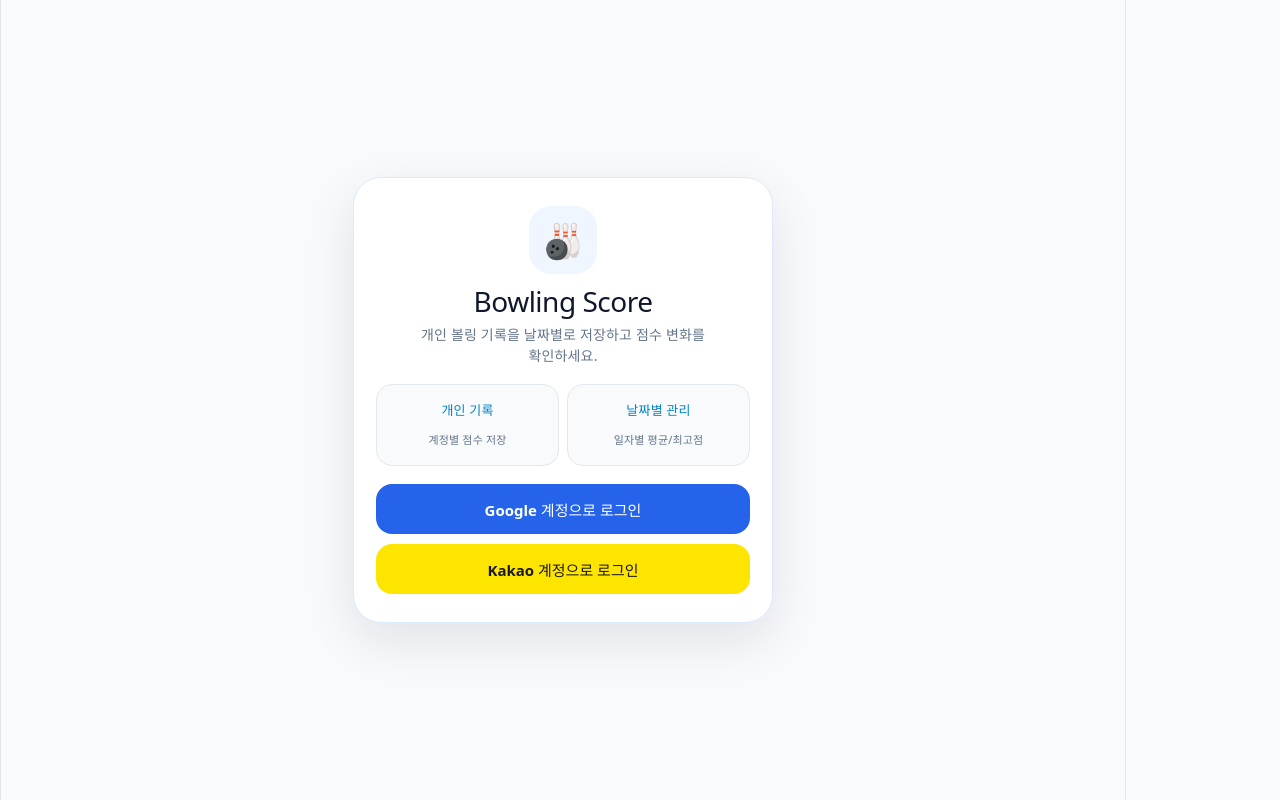
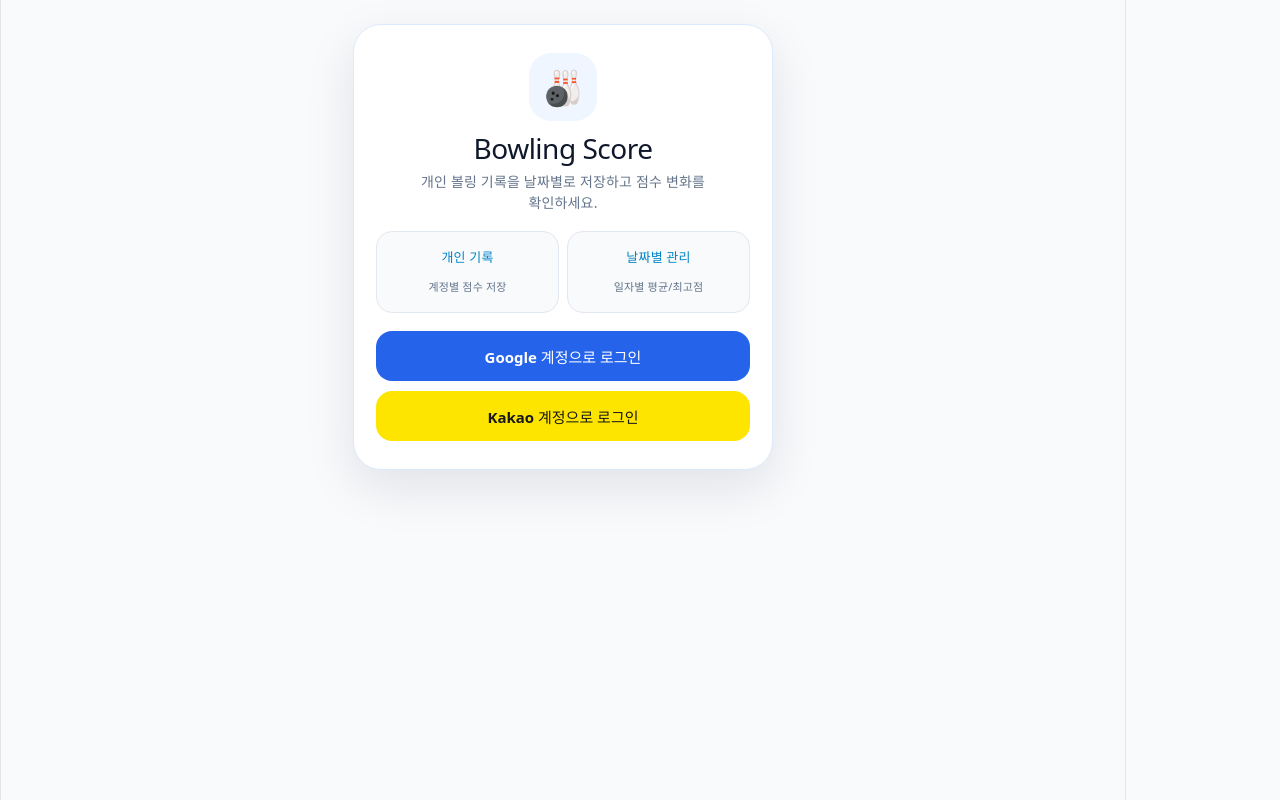
Before and after one commit to doyoon-Lee/bowling-app, a React (Vite) app: page / in a window 1280 px wide. Built offline with nearby package versions, Linux system fonts and the light colour scheme.

Commit message:
CSS modi2

```diff
--- a/src/App.css
+++ b/src/App.css
@@ -23,13 +23,12 @@
 .app {
   min-height: 100vh;
   padding: 12px;
-  display: flex;
-  justify-content: center;
 }
 
-.app > .container {
+.container {
   width: 100%;
   max-width: 520px;
+  margin: 0 auto;
 }
 
 .authPage {
@@ -48,7 +47,6 @@
   max-width: 520px;
   margin-left: auto;
   margin-right: auto;
-  flex: none;
 }
 
 .loginCard {
```
